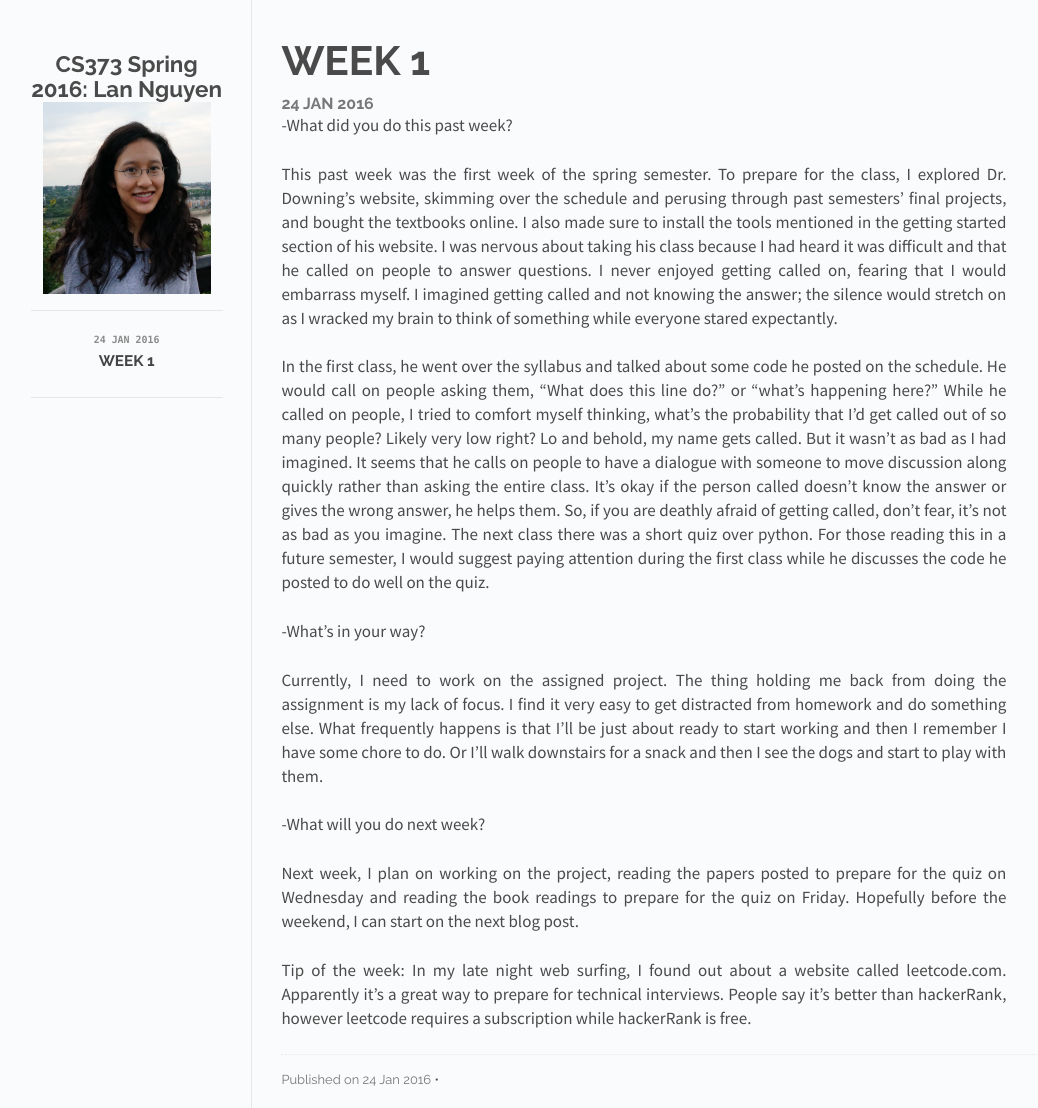
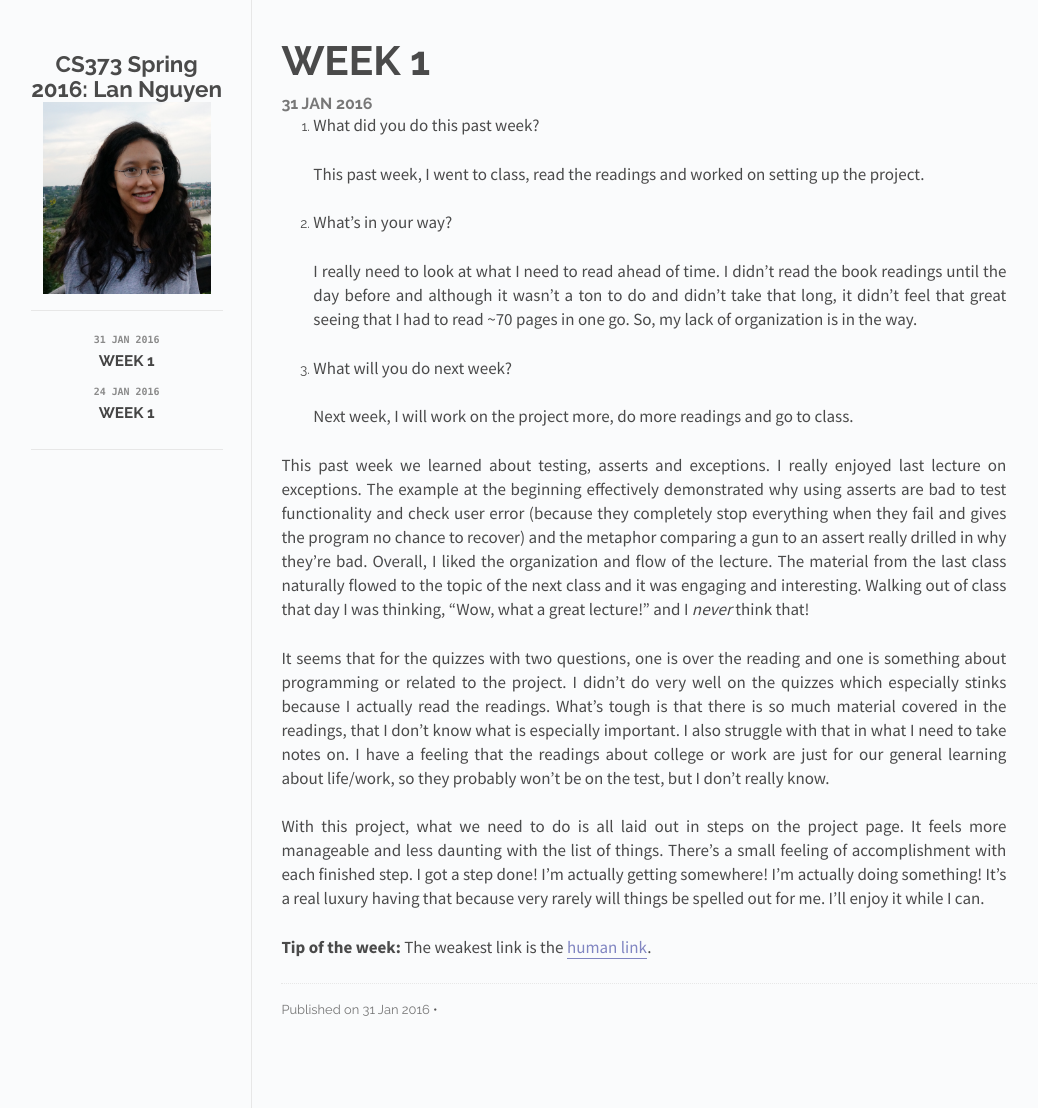
Before and after one commit to chareth/cs373-extra-credit-blog, a Jekyll site: the page built from index.html, in a window 1280 px wide. Shown: the whole page, without its empty margins (119-1157 px from the left). Built offline with Jekyll 4.4.1, drawn with Linux system fonts in a browser that asks for light colours; Markdown is read by kramdown in place of the engine named in the settings.

Commit message:
Post for second week

```diff
--- a/_posts/2016-01-24-Week-1.md
+++ b/_posts/2016-01-24-Week-1.md
@@ -4,19 +4,19 @@ title: Week 1
 ---
 
 
--What did you do this past week?
+1. What did you do this past week?
 
-This past week was the first week of the spring semester. To prepare for the class, I explored Dr. Downing’s website, skimming over the schedule and perusing through past semesters’ final projects, and bought the textbooks online. I also made sure to install the tools mentioned in the getting started section of his website. I was nervous about taking his class because I had heard it was difficult and that he called on people to answer questions. I never enjoyed getting called on, fearing that I would embarrass myself. I imagined getting called and not knowing the answer; the silence would stretch on as I wracked my brain to think of something while everyone stared expectantly.
+	This past week was the first week of the spring semester. To prepare for the class, I explored Dr. Downing’s website, skimming over the schedule and perusing through past semesters’ final projects, and bought the textbooks online. I also made sure to install the tools mentioned in the getting started section of his website. I was nervous about taking his class because I had heard it was difficult and that he called on people to answer questions. I never enjoyed getting called on, fearing that I would embarrass myself. I imagined getting called and not knowing the answer; the silence would stretch on as I wracked my brain to think of something while everyone stared expectantly.
 
-In the first class, he went over the syllabus and talked about some code he posted on the schedule. He would call on people asking them, “What does this line do?” or “what’s happening here?” While he called on people, I tried to comfort myself thinking, what’s the probability that I’d get called out of so many people? Likely very low right? Lo and behold, my name gets called. But it wasn’t as bad as I had imagined. It seems that he calls on people to have a dialogue with someone to move discussion along quickly rather than asking the entire class. It’s okay if the person called doesn't know the answer or gives the wrong answer, he helps them. So, if you are deathly afraid of getting called, don’t fear, it’s not as bad as you imagine.
-The next class there was a short quiz over python. For those reading this in a future semester, I would suggest paying attention during the first class while he discusses the code he posted to do well on the quiz.
+	In the first class, he went over the syllabus and talked about some code he posted on the schedule. He would call on people asking them, “What does this line do?” or “what’s happening here?” While he called on people, I tried to comfort myself thinking, what’s the probability that I’d get called out of so many people? Likely very low right? Lo and behold, my name gets called. But it wasn’t as bad as I had imagined. It seems that he calls on people to have a dialogue with someone to move discussion along quickly rather than asking the entire class. It’s okay if the person called doesn't know the answer or gives the wrong answer, he helps them. So, if you are deathly afraid of getting called, don’t fear, it’s not as bad as you imagine.
+	The next class there was a short quiz over python. For those reading this in a future semester, I would suggest paying attention during the first class while he discusses the code he posted to do well on the quiz.
 
--What's in your way?
+2. What's in your way?
 
-Currently, I need to work on the assigned project. The thing holding me back from doing the assignment is my lack of focus. I find it very easy to get distracted from homework and do something else. What frequently happens is that I'll be just about ready to start working and then I remember I have some chore to do. Or I'll walk downstairs for a snack and then I see the dogs and start to play with them.
+	Currently, I need to work on the assigned project. The thing holding me back from doing the assignment is my lack of focus. I find it very easy to get distracted from homework and do something else. What frequently happens is that I'll be just about ready to start working and then I remember I have some chore to do. Or I'll walk downstairs for a snack and then I see the dogs and start to play with them.
 
--What will you do next week?
+3. What will you do next week?
 
-Next week, I plan on working on the project, reading the papers posted to prepare for the quiz on Wednesday and reading the book readings to prepare for the quiz on Friday. Hopefully before the weekend, I can start on the next blog post.
+	Next week, I plan on working on the project, reading the papers posted to prepare for the quiz on Wednesday and reading the book readings to prepare for the quiz on Friday. Hopefully before the weekend, I can start on the next blog post.
 
-Tip of the week: In my late night web surfing, I found out about a website called leetcode.com. Apparently it's a great way to prepare for technical interviews. People say it's better than hackerRank, however leetcode requires a subscription while hackerRank is free.
+**Tip of the week:** In my late night web surfing, I found out about a website called leetcode.com. Apparently it's a great way to prepare for technical interviews. People say it's better than hackerRank, however leetcode requires a subscription while hackerRank is free.
--- /dev/null
+++ b/_posts/2016-01-31-Week-2.md
@@ -0,0 +1,24 @@
+---
+layout: post
+title: Week 1
+---
+
+1. What did you do this past week?
+
+	This past week, I went to class, read the readings and worked on setting up the project.
+
+2. What's in your way?
+
+	I really need to look at what I need to read ahead of time. I didn't read the book readings until the day before and although it wasn't a ton to do and didn't take that long, it didn't feel that great seeing that I had to read ~70 pages in one go. So, my lack of organization is in the way.
+
+3. What will you do next week?
+
+	Next week, I will work on the project more, do more readings and go to class.
+
+This past week we learned about testing, asserts and exceptions. I really enjoyed last lecture on exceptions. The example at the beginning effectively demonstrated why using asserts are bad to test functionality and check user error (because they completely stop everything when they fail and gives the program no chance to recover) and the metaphor comparing a gun to an assert really drilled in why they're bad. Overall, I liked the organization and flow of the lecture. The material from the last class naturally flowed to the topic of the next class and it was engaging and interesting. Walking out of class that day I was thinking,  "Wow, what a great lecture!" and I *never* think that!
+
+It seems that for the quizzes with two questions, one is over the reading and one is something about programming or related to the project. I didn't do very well on the quizzes which especially stinks because I actually read the readings. What's tough is that there is so much material covered in the readings, that I don't know what is especially important. I also struggle with that in what I need to take notes on. I have a feeling that the readings about college or work are just for our general learning about life/work, so they probably won't be on the test, but I don't really know.
+
+With this project, what we need to do is all laid out in steps on the project page. It feels more manageable and less daunting with the list of things. There's a small feeling of accomplishment with each finished step. I got a step done! I'm actually getting somewhere! I'm actually doing something! It's a real luxury having that because very rarely will things be spelled out for me. I'll enjoy it while I can.
+
+**Tip of the week:** The weakest link is the [human link](https://medium.com/@espringe/amazon-s-customer-service-backdoor-be375b3428c4#.hf2bnlvt6).
```
